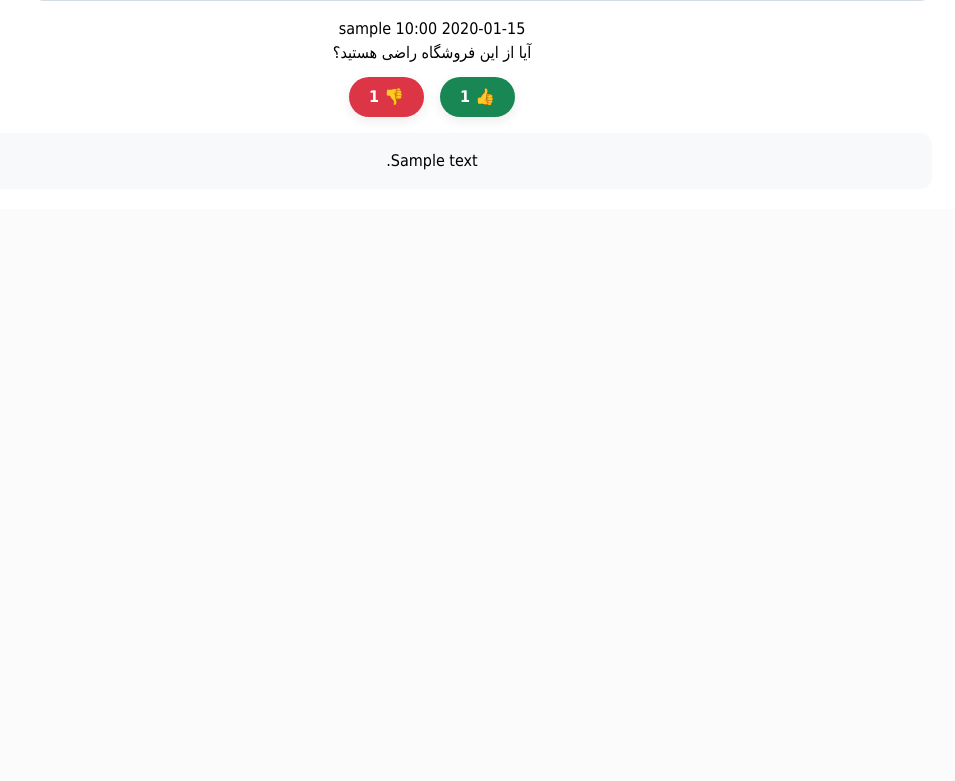
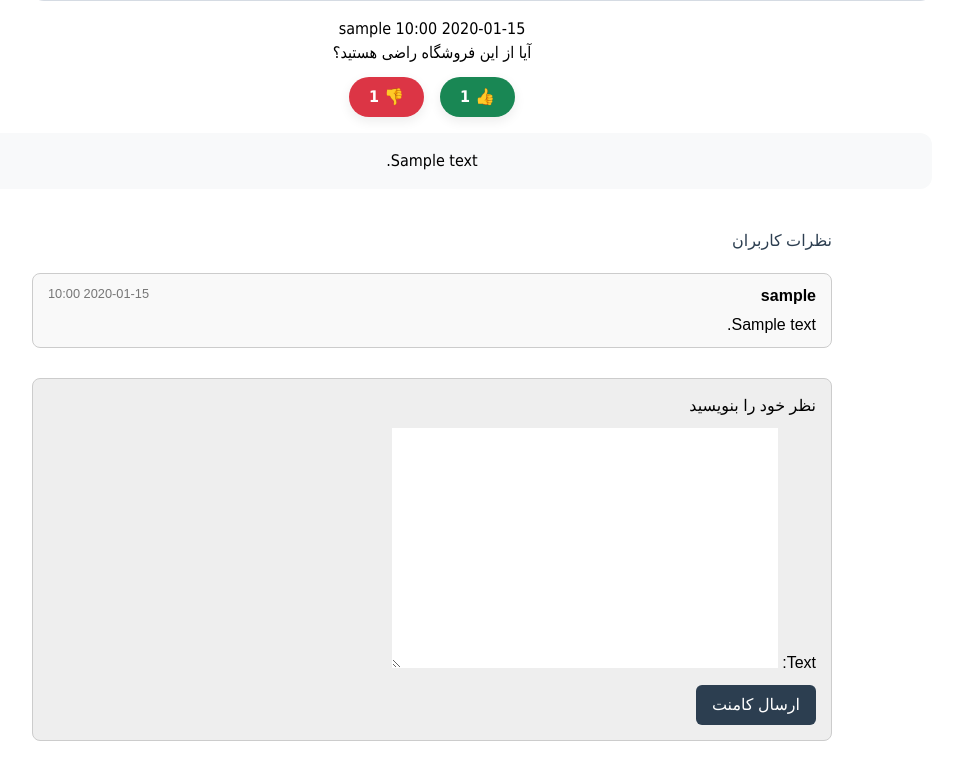
Before and after one commit to Hydarian/AntiScamShop, a Django app: a page that uses scammer/templates/pages/detail.html in a window 1280 px wide. Shown: the part 864-1645 px from the top of the page, without its empty margins (208-1163 px from the left). Before the commit the page ends 1034 px from the top, so only its background shows below. Run offline with Django 5.2, Linux system fonts and the light colour scheme; a user stored in the database is signed in; tables that the repository leaves empty hold one stand-in row (values such as "Sample post"); grey boxes marked "Sample" are stand-in pictures; some libraries are stand-ins or nearby versions.

Commit message:
comment system added

```diff
--- a/scammer/forms.py
+++ b/scammer/forms.py
@@ -1,5 +1,11 @@
 from django import forms
-
+from .models import Comment
 
 class SearchForm(forms.Form):
     query = forms.CharField(max_length=250)
+
+
+class CommentForm(forms.ModelForm):
+    class Meta:
+        model = Comment
+        fields = ('text',)
--- a/scammer/models.py
+++ b/scammer/models.py
@@ -55,3 +55,10 @@ class Image(models.Model):
             return self.title
         else:
             return 'None'
+
+
+class Comment(models.Model):
+    shop = models.ForeignKey(TheShop, on_delete=models.CASCADE, related_name='comments')
+    author = models.ForeignKey(User, on_delete=models.CASCADE)
+    text = models.TextField()
+    created = models.DateTimeField(auto_now_add=True)
--- a/scammer/templates/pages/detail.html
+++ b/scammer/templates/pages/detail.html
@@ -64,6 +64,43 @@
 
 
 </div>
+<!-- Comment Section -->
+<div class="comments-section" style="max-width:800px; margin:40px auto; text-align:right; font-family:sans-serif;">
+    <h2 style="margin-bottom:20px; color:#2c3e50;">نظرات کاربران</h2>
+
+    <!-- لیست کامنت‌ها -->
+    <div class="comments-list" style="margin-bottom:30px;">
+        {% if comments %}
+            {% for c in comments %}
+            <div class="comment" style="border:1px solid #ccc; padding:10px 15px; margin-bottom:10px; border-radius:8px; background-color:#f9f9f9;">
+                <div style="display:flex; justify-content:space-between; margin-bottom:5px;">
+                    <strong>{{ c.author.username }}</strong>
+                    <small style="color:#777;">{{ c.created|date:"Y-m-d H:i" }}</small>
+                </div>
+                <div style="white-space:pre-wrap;">{{ c.text }}</div>
+            </div>
+            {% endfor %}
+        {% else %}
+            <p style="color:#777;">هیچ نظری ثبت نشده است.</p>
+        {% endif %}
+    </div>
+
+    <!-- فرم کامنت -->
+    {% if user.is_authenticated %}
+    <div class="comment-form" style="border:1px solid #ccc; padding:15px; border-radius:8px; background-color:#eee;">
+        <h4 style="margin-bottom:10px;">نظر خود را بنویسید</h4>
+        <form method="post">
+            {% csrf_token %}
+            {{ form.as_p }}
+            <button type="submit" style="margin-top:10px; padding:8px 16px; border:none; border-radius:6px; background-color:#2c3e50; color:white; cursor:pointer;">
+                ارسال کامنت
+            </button>
+        </form>
+    </div>
+    {% else %}
+        <p style="color:#777; text-align:center;">برای ارسال نظر، لطفاً <a href="{% url 'login' %}">وارد شوید</a>.</p>
+    {% endif %}
+</div>
 <script src="https://cdnjs.cloudflare.com/ajax/libs/jquery/3.7.1/jquery.min.js" integrity="sha512-v2CJ7UaYy4JwqLDIrZUI/4hqeoQieOmAZNXBeQyjo21dadnwR+8ZaIJVT8EE2iyI61OV8e6M8PP2/4hpQINQ/g==" crossorigin="anonymous" referrerpolicy="no-referrer"></script>
 <script>
     $(document).ready(function () {
--- a/scammer/views.py
+++ b/scammer/views.py
@@ -1,12 +1,14 @@
 from django.contrib.auth.forms import AuthenticationForm
 from django.shortcuts import render, get_object_or_404
-from django.urls import reverse_lazy
+from django.urls import reverse_lazy, reverse
 from django.http import HttpResponse, JsonResponse
 from django.views.generic import FormView, ListView, DetailView, View, TemplateView, CreateView, UpdateView, DeleteView
 from django.contrib.auth.views import LoginView, LogoutView
 from django.contrib.auth.mixins import LoginRequiredMixin
-from .forms import SearchForm
-from .models import TheShop, Image
+from django.views.generic.edit import FormMixin
+from . import urls
+from .forms import SearchForm, CommentForm
+from .models import TheShop, Image, Comment
 
 
 # Create your views here.
@@ -38,19 +40,37 @@ class SearchResult(ListView):
         return context
 
 
-class DetailShop(DetailView):
+class DetailShop(LoginRequiredMixin, FormMixin, DetailView):
     template_name = 'pages/detail.html'
     model = TheShop
+    form_class = CommentForm
+
 
     def get_object(self):
         self.shop = get_object_or_404(TheShop, id=self.kwargs['pk'], slug=self.kwargs['slug'])
         return self.shop
 
+    def get_success_url(self):
+        return reverse("scam:detail", kwargs={"pk": self.object.pk, 'slug': self.object.slug})
+
     def get_context_data(self, **kwargs):
         context = super().get_context_data(**kwargs)
         context['shop'] = self.shop
+        context['form'] = self.get_form
+        context['comments'] = self.shop.comments.all()
         return context
 
+    def post(self, request, *args, **kwargs):
+        form = self.get_form()
+        self.object = self.get_object()
+        if form.is_valid():
+            comment = form.save(commit=False)
+            comment.author = request.user
+            comment.shop = self.object
+            comment.save()
+            return self.form_valid(form)
+        else:
+            return self.form_invalid(form)
 
 class LikeShop(LoginRequiredMixin, View):
     http_method_names = ['post']
```
Also changed, not shown: scammer/migrations/0012_alter_theshop_created_comment.py (added).
